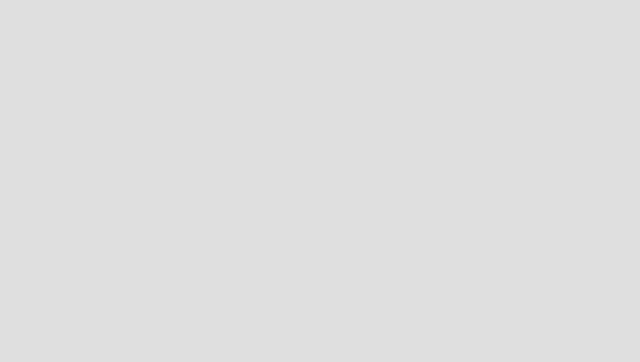
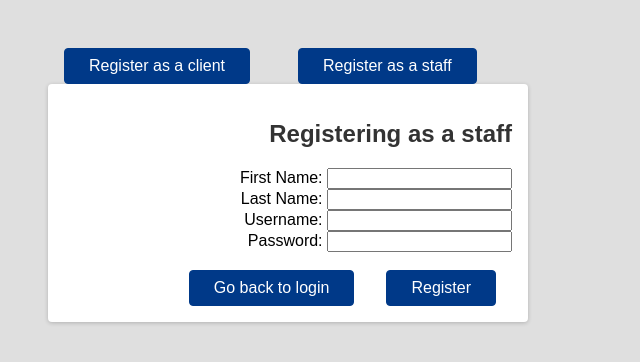
Before and after one commit to weisihan/3083-AirlineReservationSystem, a React (Create React App) app in the folder frontend/: page /staffreg in a window 1280 px wide. Before the commit this address had no page. Shown: the top 362 px of the page, without its empty margins (0-640 px from the left). Built offline with nearby package versions, Linux system fonts and the light colour scheme.

Commit message:
Implemented homepage login register

```diff
--- a/frontend/package.json
+++ b/frontend/package.json
@@ -3,9 +3,14 @@
   "version": "0.1.0",
   "private": true,
   "dependencies": {
+    "@emotion/react": "^11.9.0",
+    "@emotion/styled": "^11.8.1",
+    "@mui/icons-material": "^5.6.1",
+    "@mui/material": "^5.6.1",
     "@testing-library/jest-dom": "^5.16.4",
     "@testing-library/react": "^13.0.1",
     "@testing-library/user-event": "^13.5.0",
+    "axios": "^0.26.1",
     "react": "^18.0.0",
     "react-dom": "^18.0.0",
     "react-router-dom": "^6.3.0",
--- a/frontend/src/App.js
+++ b/frontend/src/App.js
@@ -4,14 +4,23 @@ import Home from "./Router/Home/Home";
 import Welcome from "./Components/Welcome";
 import Register from "./Components/Register";
 import ClientHome from "./Components/ClientHome";
+import ClientReg from "./Components/ClientReg";
+import StaffReg from "./Components/StaffReg";
 import { Outlet } from "react-router-dom";
+import Stack from "@mui/material/Stack";
 
 function Layout() {
   return (
     <div>
       <nav>
-        <Link to="/clientreg">Client Registeration</Link> |{" "}
-        <Link to="/staffreg">Staff Registeration</Link>
+        <Stack direction="row" spacing={2}>
+          <Link to="/clientreg">
+            <button className="btn"> Register as a client</button>
+          </Link>{" "}
+          <Link to="/staffreg">
+            <button className="btn"> Register as a staff </button>
+          </Link>
+        </Stack>
       </nav>
       <div className="content"></div>
       <Outlet />
@@ -20,16 +29,18 @@ function Layout() {
 }
 function App() {
   return (
+    <div>
       <Routes>
         <Route path="/home" element={<Home />} />
         <Route path="/login" element={<Welcome />} />
         <Route path="/clienthome" element={<ClientHome />} />
         <Route path="/" element={<Layout />}>
           <Route path="/register" element={<Register />} />
-        {/* <Route path="/staffreg" element={<StaffReg />} />
-        <Route path="/clientreg" element={<ClientReg />} /> */}
+          <Route path="/staffreg" element={<StaffReg />} />
+          <Route path="/clientreg" element={<ClientReg />} />
         </Route>
       </Routes>
+    </div>
   );
 }
 
--- /dev/null
+++ b/frontend/src/Components/ClientReg.js
@@ -0,0 +1,91 @@
+import React, { useState } from "react";
+import { Link } from "react-router-dom";
+import LoginForm from "./LoginForm";
+
+function ClientReg(props) {
+  const [details, setDetails] = useState({
+    fname: "",
+    lname: "",
+    email: "",
+    password: "",
+  });
+
+  async function Registered() {
+    for (const item in details) {
+      if (details[item] === "") {
+        alert("Please fill in all the fields");
+        return;
+      }
+    }
+    // const res = await axios.post("http://localhost:3000/userlogin", details);
+    // console.log(res); // backend stuff to be done
+    // navigate("/clienthome");
+  }
+
+  return (
+    <div className="card">
+      <div className="actions">
+        <h2>Registering as a client</h2>
+        <div className="form-inner">
+          <div className="form-group">
+            <label htmlFor="fname"> First Name: </label>
+            <input
+              type="text"
+              name="fname"
+              id="fname"
+              onChange={(e) =>
+                setDetails({ ...details, fname: e.target.value })
+              }
+              value={details.fname}
+            />
+          </div>
+        </div>
+        <div className="form-group">
+          <label htmlFor="lname"> Last Name: </label>
+          <input
+            type="text"
+            name="lname"
+            id="lname"
+            onChange={(e) => setDetails({ ...details, lname: e.target.value })}
+            value={details.lname}
+          />
+        </div>
+        <div className="form-group">
+          <label htmlFor="email"> Email: </label>
+          <input
+            type="text"
+            name="email"
+            id="email"
+            onChange={(e) => setDetails({ ...details, email: e.target.value })}
+            value={details.email}
+          />
+        </div>
+        <div className="form-group">
+          <label htmlFor="password"> Password: </label>
+          <input
+            type="text"
+            name="password"
+            id="password"
+            onChange={(e) =>
+              setDetails({ ...details, password: e.target.value })
+            }
+            value={details.password}
+          />
+        </div>
+        <br></br>
+        <Link to="/login">
+          <button className="btn" onClick={LoginForm}>
+            {" "}
+            Go back to login{" "}
+          </button>
+        </Link>
+        <button className="btn" onClick={Registered}>
+          {" "}
+          Register{" "}
+        </button>
+      </div>
+    </div>
+  );
+}
+
+export default ClientReg;
--- a/frontend/src/Components/LoginForm.js
+++ b/frontend/src/Components/LoginForm.js
@@ -13,8 +13,6 @@ function LoginForm() {
     email: "",
     password: "",
   });
-
-  function NewRegister() {}
 
   async function Signin() {
     for (const item in details) {
@@ -74,7 +72,7 @@ function LoginForm() {
       </div>
       <br></br>
       <div>
-        <Link to="/">
+        <Link to="/home">
           <button className="btn" onClick={Home}>
             {" "}
             Homepage{" "}
@@ -85,10 +83,7 @@ function LoginForm() {
           Sign in{" "}
         </button>
         <Link to="/register">
-          <button className="btn" onClick={NewRegister}>
-            {" "}
-            Register{" "}
-          </button>
+          <button className="btn"> Register </button>
         </Link>
       </div>
     </div>
--- a/frontend/src/Components/Register.js
+++ b/frontend/src/Components/Register.js
@@ -1,6 +1,4 @@
 import React, { useState } from "react";
-import { Link } from "react-router-dom";
-import LoginForm from "./LoginForm";
 
 function Register(props) {
   const [details, setDetails] = useState({
@@ -12,63 +10,7 @@ function Register(props) {
 
   return (
     <div className="card">
-      <h1>Registeration</h1>
-      <h2>Fill in the information to register now</h2>
-      <div className="actions">
-        <div className="form-inner">
-          <div className="form-group">
-            <label htmlFor="fname"> First Name: </label>
-            <input
-              type="text"
-              name="fname"
-              id="fname"
-              onChange={(e) =>
-                setDetails({ ...details, fname: e.target.value })
-              }
-              value={details.fname}
-            />
-          </div>
-        </div>
-        <div className="form-group">
-          <label htmlFor="lname"> Last Name: </label>
-          <input
-            type="text"
-            name="lname"
-            id="lname"
-            onChange={(e) => setDetails({ ...details, lname: e.target.value })}
-            value={details.lname}
-          />
-        </div>
-        <div className="form-group">
-          <label htmlFor="email"> Email: </label>
-          <input
-            type="text"
-            name="email"
-            id="email"
-            onChange={(e) => setDetails({ ...details, email: e.target.value })}
-            value={details.email}
-          />
-        </div>
-        <div className="form-group">
-          <label htmlFor="password"> Password: </label>
-          <input
-            type="text"
-            name="password"
-            id="password"
-            onChange={(e) =>
-              setDetails({ ...details, password: e.target.value })
-            }
-            value={details.password}
-          />
-        </div>
-        <br></br>
-        <Link to="/login">
-          <button className="btn" onClick={LoginForm}>
-            {" "}
-            Go back to login{" "}
-          </button>
-        </Link>
-      </div>
+      <h2>Choose to register as a client or staff</h2>
     </div>
   );
 }
--- /dev/null
+++ b/frontend/src/Components/StaffReg.js
@@ -0,0 +1,93 @@
+import React, { useState } from "react";
+import { Link } from "react-router-dom";
+import LoginForm from "./LoginForm";
+
+function StaffReg(props) {
+  const [details, setDetails] = useState({
+    fname: "",
+    lname: "",
+    username: "",
+    password: "",
+  });
+
+  async function Registered() {
+    for (const item in details) {
+      if (details[item] === "") {
+        alert("Please fill in all the fields");
+        return;
+      }
+    }
+    // const res = await axios.post("http://localhost:3000/userlogin", details);
+    // console.log(res); // backend stuff to be done
+    // navigate("/clienthome");
+  }
+
+  return (
+    <div className="card">
+      <div className="actions">
+        <h2>Registering as a staff</h2>
+        <div className="form-inner">
+          <div className="form-group">
+            <label htmlFor="fname"> First Name: </label>
+            <input
+              type="text"
+              name="fname"
+              id="fname"
+              onChange={(e) =>
+                setDetails({ ...details, fname: e.target.value })
+              }
+              value={details.fname}
+            />
+          </div>
+        </div>
+        <div className="form-group">
+          <label htmlFor="lname"> Last Name: </label>
+          <input
+            type="text"
+            name="lname"
+            id="lname"
+            onChange={(e) => setDetails({ ...details, lname: e.target.value })}
+            value={details.lname}
+          />
+        </div>
+        <div className="form-group">
+          <label htmlFor="username"> Username: </label>
+          <input
+            type="text"
+            name="username"
+            id="username"
+            onChange={(e) =>
+              setDetails({ ...details, username: e.target.value })
+            }
+            value={details.username}
+          />
+        </div>
+        <div className="form-group">
+          <label htmlFor="password"> Password: </label>
+          <input
+            type="text"
+            name="password"
+            id="password"
+            onChange={(e) =>
+              setDetails({ ...details, password: e.target.value })
+            }
+            value={details.password}
+          />
+        </div>
+        <br></br>
+        <Link to="/login">
+          <button className="btn" onClick={LoginForm}>
+            {" "}
+            Go back to login{" "}
+          </button>
+        </Link>
+        <button className="btn" onClick={Registered}>
+          {" "}
+          Register{" "}
+        </button>
+      </div>
+    </div>
+  );
+}
+
+export default StaffReg;
```
Also changed, not shown: package.json (deleted, +0 -9 lines), 2 other files (tests, documents, lock files or other folders). Lines whose indentation alone changed are shown as unchanged.
